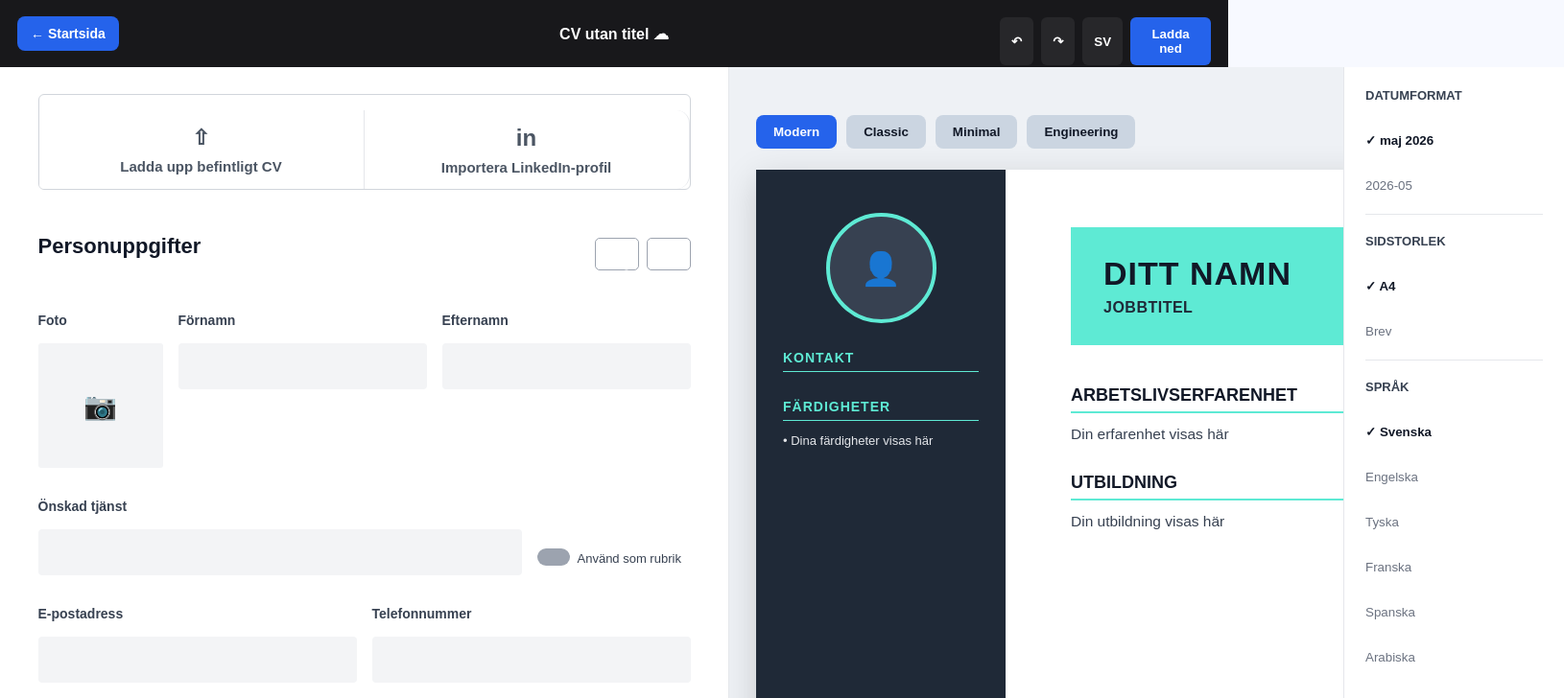
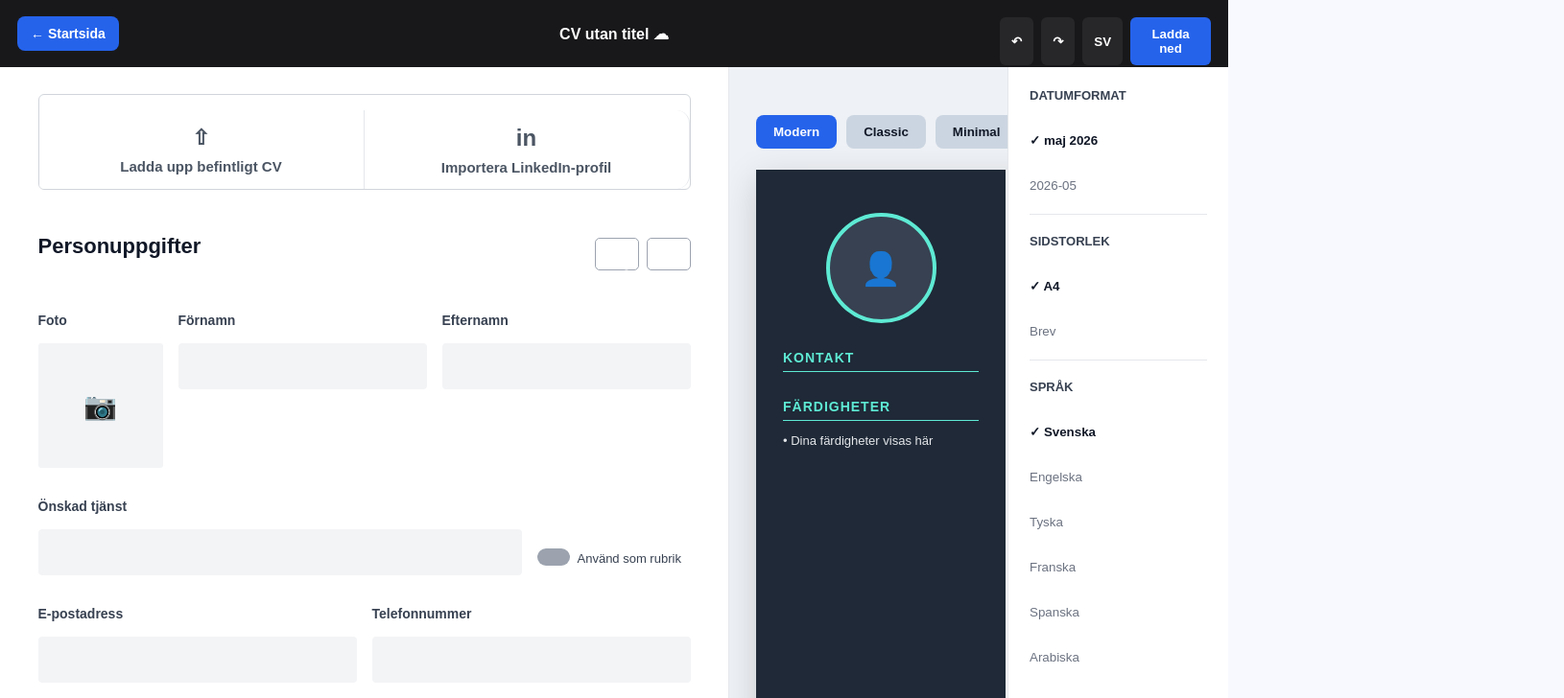
Before and after one commit to sakhi0093rahimi-cmd/ai-jobbcoach, a Next.js app in the folder ai-jobbcoach/ai-jobbcoach/: page /cv-generator in a window 1280 px wide. Shown: the top 728 px of the page at 96% size, 1630 px wide, since content can reach past the window. Built offline with nearby package versions, Linux system fonts and the light colour scheme.

Commit message:
Improve CV generator mobile layout

```diff
--- a/ai-jobbcoach/ai-jobbcoach/app/cv-generator/page.tsx
+++ b/ai-jobbcoach/ai-jobbcoach/app/cv-generator/page.tsx
@@ -243,6 +243,7 @@ const previewForm = hasUserContent
     >
       {/* TOP BAR */}
       <header
+  className="cv-generator-header"
   style={{
     height: "70px",
     background: "#18181b",
@@ -312,9 +313,10 @@ const previewForm = hasUserContent
 
       {/* WORKSPACE */}
       <div
-        style={{
+  className="cv-generator-workspace"
+  style={{
           display: "grid",
-          gridTemplateColumns: "760px minmax(640px, 1fr) 230px",
+          gridTemplateColumns: "minmax(0, 760px) minmax(0, 1fr) 230px",
           minHeight: "calc(100vh - 70px)",
         }}
       >
--- a/ai-jobbcoach/ai-jobbcoach/app/globals.css
+++ b/ai-jobbcoach/ai-jobbcoach/app/globals.css
@@ -140,3 +140,184 @@ width: 210mm !important;
     overflow-x: hidden;
   }
 }
+@media (max-width: 900px) {
+  body {
+    overflow-x: hidden;
+  }
+
+  main {
+    overflow-x: hidden;
+  }
+
+  nav {
+    flex-wrap: wrap !important;
+    justify-content: center !important;
+    gap: 14px !important;
+  }
+
+  nav a {
+    font-size: 13px !important;
+  }
+
+  section {
+    max-width: 100% !important;
+  }
+
+  input,
+  textarea,
+  button,
+  a {
+    max-width: 100%;
+  }
+}
+
+@media (max-width: 700px) {
+  #cv-preview {
+    transform: scale(0.52);
+    transform-origin: top center;
+    margin-left: auto !important;
+    margin-right: auto !important;
+  }
+
+  .cv-print-area {
+    width: 794px !important;
+  }
+}
+@media (max-width: 1100px) {
+  .cv-generator-header {
+    grid-template-columns: 1fr !important;
+    height: auto !important;
+    padding: 10px !important;
+    gap: 10px !important;
+  }
+
+  .cv-generator-header > a {
+    justify-self: start !important;
+  }
+
+  .cv-generator-header > div {
+    justify-content: center !important;
+  }
+
+  .cv-generator-workspace {
+    grid-template-columns: 1fr !important;
+    min-height: auto !important;
+  }
+
+  .cv-generator-workspace > section,
+  .cv-generator-workspace > aside {
+    max-height: none !important;
+    overflow: visible !important;
+    border-right: none !important;
+    border-left: none !important;
+  }
+
+  .cv-generator-workspace > section:first-child > div {
+    width: 100% !important;
+    padding: 22px 16px !important;
+  }
+
+  #cv-preview {
+    width: 100% !important;
+    overflow-x: auto !important;
+    display: flex !important;
+    justify-content: center !important;
+  }
+
+  .cv-print-area {
+    transform: scale(0.48);
+    transform-origin: top center;
+    margin-bottom: -560px !important;
+  }
+}
+
+@media (max-width: 480px) {
+  .cv-print-area {
+   transform: scale(0.31) !important;
+    transform-origin: top center !important;
+   margin-bottom: -780px !important;
+  }
+
+  #cv-preview {
+    padding: 18px 0 !important;
+    overflow-x: hidden !important;
+  }
+}
+@media (max-width: 900px) {
+  .cv-generator-workspace {
+    width: 100% !important;
+    overflow-x: hidden !important;
+  }
+
+  .cv-generator-workspace > section:first-child {
+    width: 100% !important;
+  }
+
+  .cv-generator-workspace > section:first-child > div {
+    width: 100% !important;
+    max-width: 100% !important;
+    box-sizing: border-box !important;
+    padding: 18px 14px !important;
+  }
+
+  .cv-generator-workspace input,
+  .cv-generator-workspace textarea {
+    width: 100% !important;
+    box-sizing: border-box !important;
+  }
+}
+@media (max-width: 700px) {
+  .cv-generator-workspace > section:first-child {
+    width: 100% !important;
+    min-width: 0 !important;
+  }
+
+  .cv-generator-workspace > section:first-child * {
+    box-sizing: border-box !important;
+  }
+
+  .cv-generator-workspace > section:first-child div {
+    max-width: 100% !important;
+  }
+
+  .cv-generator-workspace > section:first-child input,
+  .cv-generator-workspace > section:first-child textarea {
+    width: 100% !important;
+    min-width: 0 !important;
+  }
+
+  .cv-generator-workspace > section:first-child [style*="grid-template-columns"] {
+    grid-template-columns: 1fr !important;
+  }
+
+  .cv-generator-workspace > section:first-child [style*="display: grid"] {
+    grid-template-columns: 1fr !important;
+  }
+}
+@media (max-width: 700px) {
+  .cv-generator-workspace > section:first-child button {
+    max-width: 100% !important;
+    white-space: normal !important;
+  }
+
+  .cv-generator-workspace > section:first-child [style*="justify-content: flex-end"] {
+    justify-content: flex-start !important;
+    flex-wrap: wrap !important;
+  }
+
+  .cv-generator-workspace > section:first-child [style*="width: 44px"] {
+    width: 38px !important;
+    height: 38px !important;
+  }
+}
+@media (max-width: 700px) {
+  .cv-generator-workspace [style*="gap: 10px"] {
+    overflow-x: auto !important;
+    flex-wrap: nowrap !important;
+    padding-bottom: 6px !important;
+  }
+
+  .cv-generator-workspace [style*="gap: 10px"] button {
+    flex: 0 0 auto !important;
+  }
+}
--- a/ai-jobbcoach/ai-jobbcoach/app/layout.tsx
+++ b/ai-jobbcoach/ai-jobbcoach/app/layout.tsx
@@ -1,4 +1,5 @@
 import type { Metadata } from "next";
+import { Analytics } from "@vercel/analytics/next";
 import "./globals.css";
 
 export const metadata: Metadata = {
@@ -37,7 +38,10 @@ export const metadata: Metadata = {
 export default function RootLayout({ children }: { children: React.ReactNode }) {
   return (
     <html lang="sv">
-      <body>{children}</body>
+      <body>
+  {children}
+  <Analytics />
+</body>
     </html>
   );
 }
```
